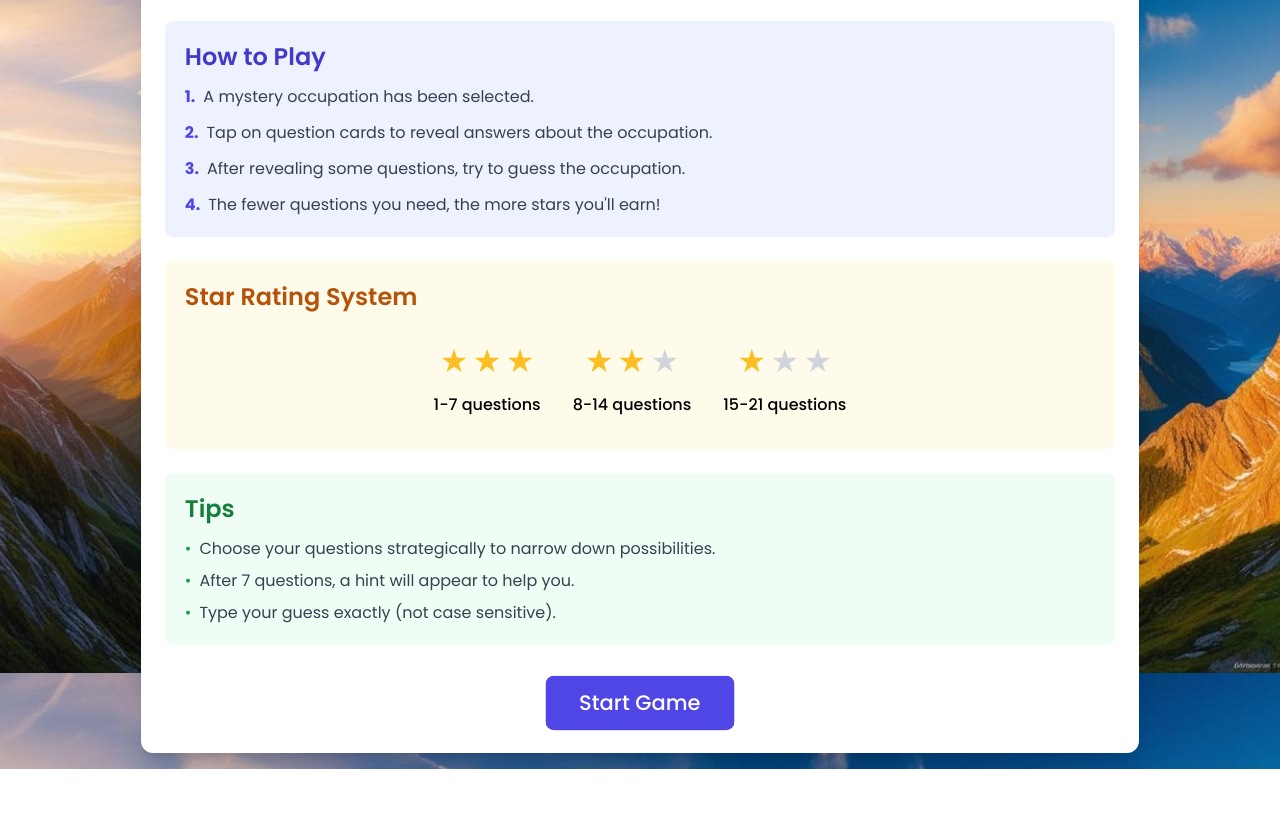
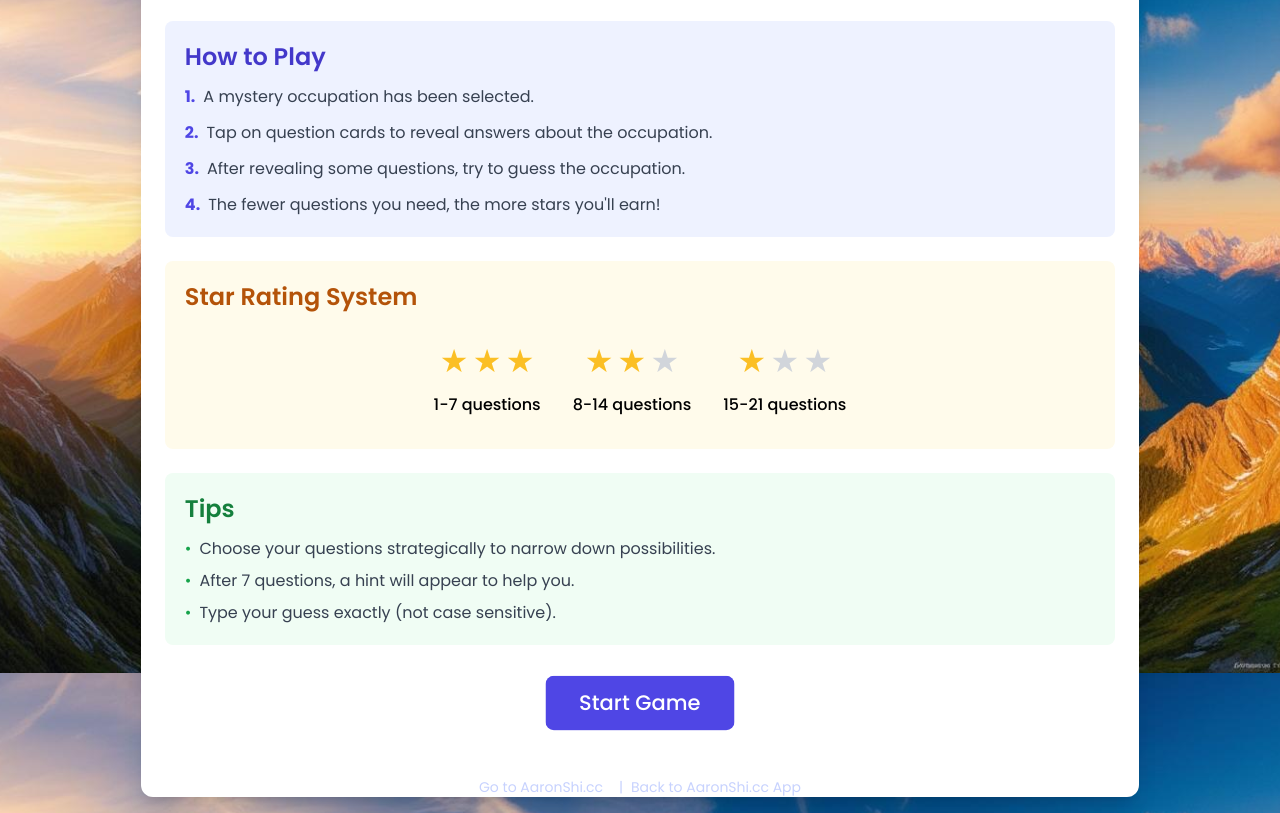
Before and after one commit to aaronshi1129/21qs-occupations, a plain HTML site: page index.html in a window 1280 px wide. Shown: the part 127-940 px from the top of the page. Before the commit the page ends 896 px from the top, so only its background shows below. Drawn offline with nearby package versions, Linux system fonts and the light colour scheme.

Commit message:
Update index.html

```diff
--- a/index.html
+++ b/index.html
@@ -341,6 +341,15 @@
             <div class="grid grid-cols-2 sm:grid-cols-3 md:grid-cols-4 lg:grid-cols-5 xl:grid-cols-7 gap-3" id="questions-container">
                 <!-- Questions will be dynamically inserted here -->
             </div>
+        </div>
+        <!-- Footer -->
+        <div class="text-center mt-6 text-indigo-200 text-sm flex justify-center items-center">
+            <p class="mr-2"><a href="https://www.aaronshi.cc" target="_blank" rel="noopener noreferrer" class="flex items-center hover:text-white transition duration-300">
+                Go to AaronShi.cc</a></p>
+            <span class="mx-2">|</span>
+            <a href="https://app.aaronshi.cc" target="_blank" rel="noopener noreferrer" class="flex items-center hover:text-white transition duration-300">
+                Back to AaronShi.cc App
+            </a>
         </div>
     </div>
 
```
